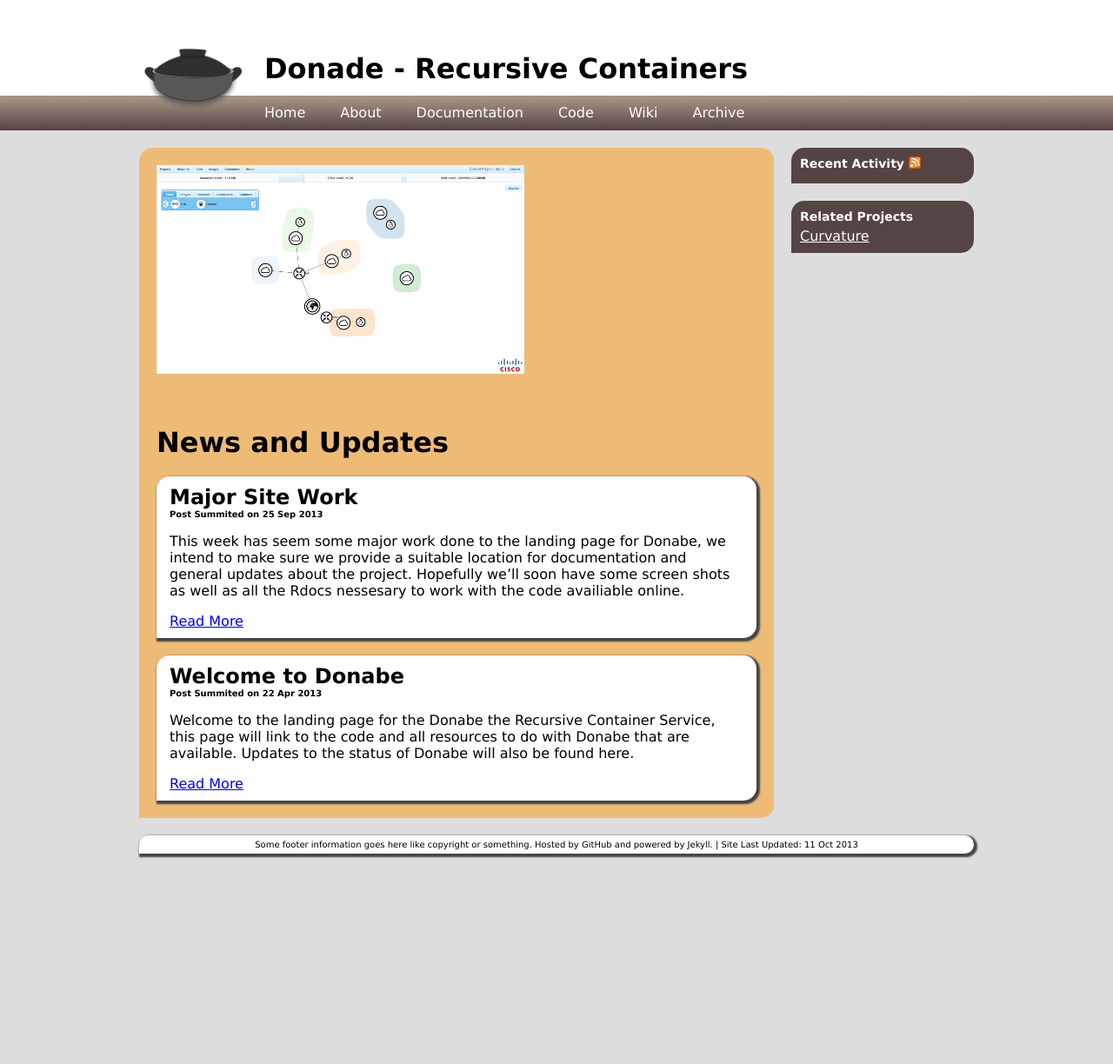
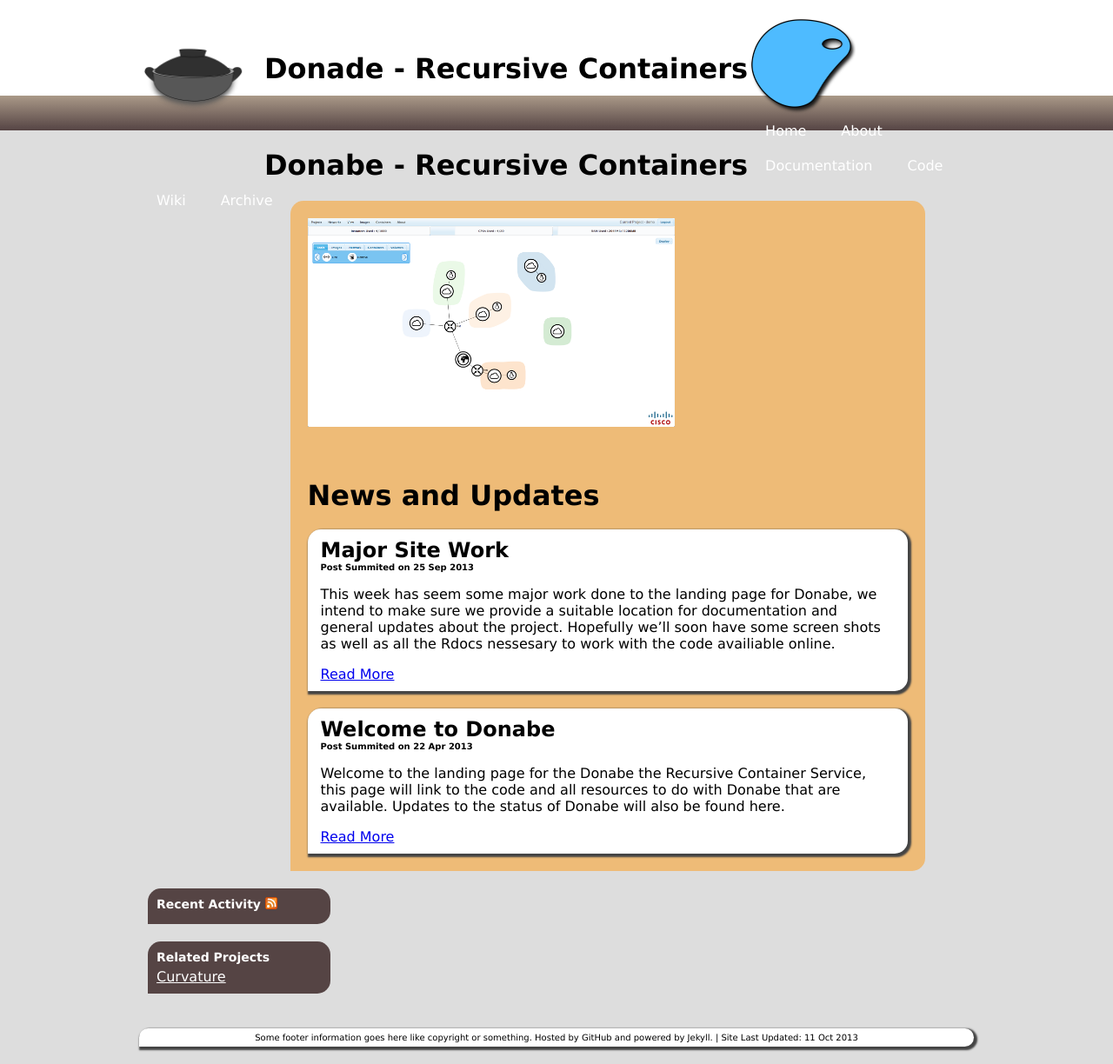
Before and after one commit to CiscoSystems/donabe, a Jekyll site: the page built from index.html, in a window 1280 px wide. Shown: the whole page at 87% size. Built offline with Jekyll 4.4.1, drawn with Linux system fonts in a browser that asks for light colours; comment, search, counter and statistics services are not loaded; before the commit the page ends 1002 px from its top, so only the background shows below that.

Commit message:
Fixed spelling error

```diff
--- a/_includes/header.html
+++ b/_includes/header.html
@@ -2,6 +2,8 @@
   <div id="header-contents">
     <img src="{{ site.url }}/images/donabelogoattemptthree.png" alt="donabe">
     <h1> Donade - Recursive Containers </h1>
+    <img src="{{ site.url }}/images/logo.png" alt="curvature logo">
+    <h1> Donabe - Recursive Containers </h1>
     <div class="clear"></div>
   </div>
 </div>
```
